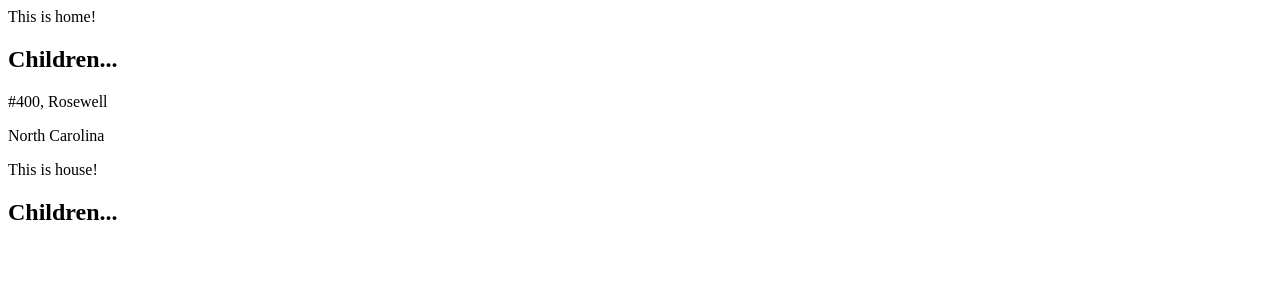
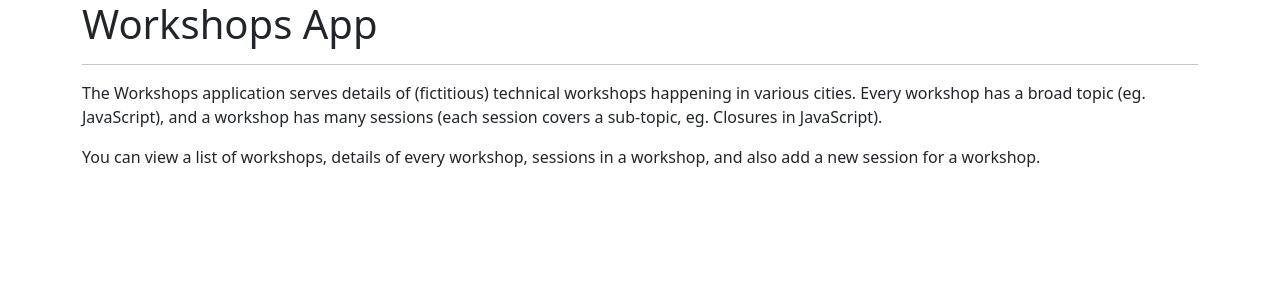
Before and after one commit to Pressy3011/kh-react-aug-2022, a React (Create React App) app in the folder workshops-app/: page / in a window 1280 px wide. Shown: the top 300 px of the page. Built offline with nearby package versions, Linux system fonts and the light colour scheme.

Commit message:
getting started with Bootstrap

```diff
--- a/workshops-app/package.json
+++ b/workshops-app/package.json
@@ -6,7 +6,9 @@
     "@testing-library/jest-dom": "^5.16.5",
     "@testing-library/react": "^13.3.0",
     "@testing-library/user-event": "^13.5.0",
+    "bootstrap": "^5.2.0",
     "react": "^18.2.0",
+    "react-bootstrap": "^2.5.0",
     "react-dom": "^18.2.0",
     "react-scripts": "5.0.1",
     "web-vitals": "^2.1.4"
--- a/workshops-app/src/components/Home.jsx
+++ b/workshops-app/src/components/Home.jsx
@@ -1,29 +1,18 @@
-const Home = ( props ) => {
-    console.log( props );
+const Home = () => {
+    return (
+        <div className="container">
+            <h1>Workshops App</h1>
+            <hr />
 
-    return (
-        <div>
-            {props.message + '!'}
+            <p>
+                The Workshops application serves details of (fictitious) technical workshops happening in various cities. Every workshop has a broad topic (eg. JavaScript), and a workshop has many sessions (each session covers a sub-topic, eg. Closures in JavaScript).
+            </p>
 
-            <h2>Children...</h2>
-            {props.children}
+            <p>
+                You can view a list of workshops, details of every workshop, sessions in a workshop, and also add a new session for a workshop.
+            </p>
         </div>
-    );
+    )
 };
 
-const a = 'I am a';
-
-// 2 forms of export
-    // default export
-    // named export
-// export { // named export
-//     a,
-//     b
-// };
-
-// You can have ONLY 1 default export
 export default Home;
-
-export {
-    a
-};
--- a/workshops-app/src/index.jsx
+++ b/workshops-app/src/index.jsx
@@ -1,16 +1,12 @@
 import React from 'react';
 import ReactDOM from 'react-dom/client';
-import House, { a } from './components/Home';
+import Home from './components/Home';
 
-const root = ReactDOM.createRoot(document.getElementById('root'));
+import 'bootstrap/dist/css/bootstrap.css';
+
+const root = ReactDOM.createRoot( document.getElementById( 'root' ) );
 root.render(
-  <React.StrictMode>
-    <House message="This is home">
-      <p>#400, Rosewell</p>
-      <p>North Carolina</p>
-    </House>
-    <House message="This is house" />
-  </React.StrictMode>
-);
-
-console.log( a );
+    <React.StrictMode>
+        <Home />
+    </React.StrictMode>
+)
```
Also changed, not shown: workshops-app/src/components/Home.class.jsx (added, +25 -0 lines), workshops-app/src/components/Home.function.jsx (added, +32 -0 lines), 2 other files (tests, documents, lock files or other folders).
